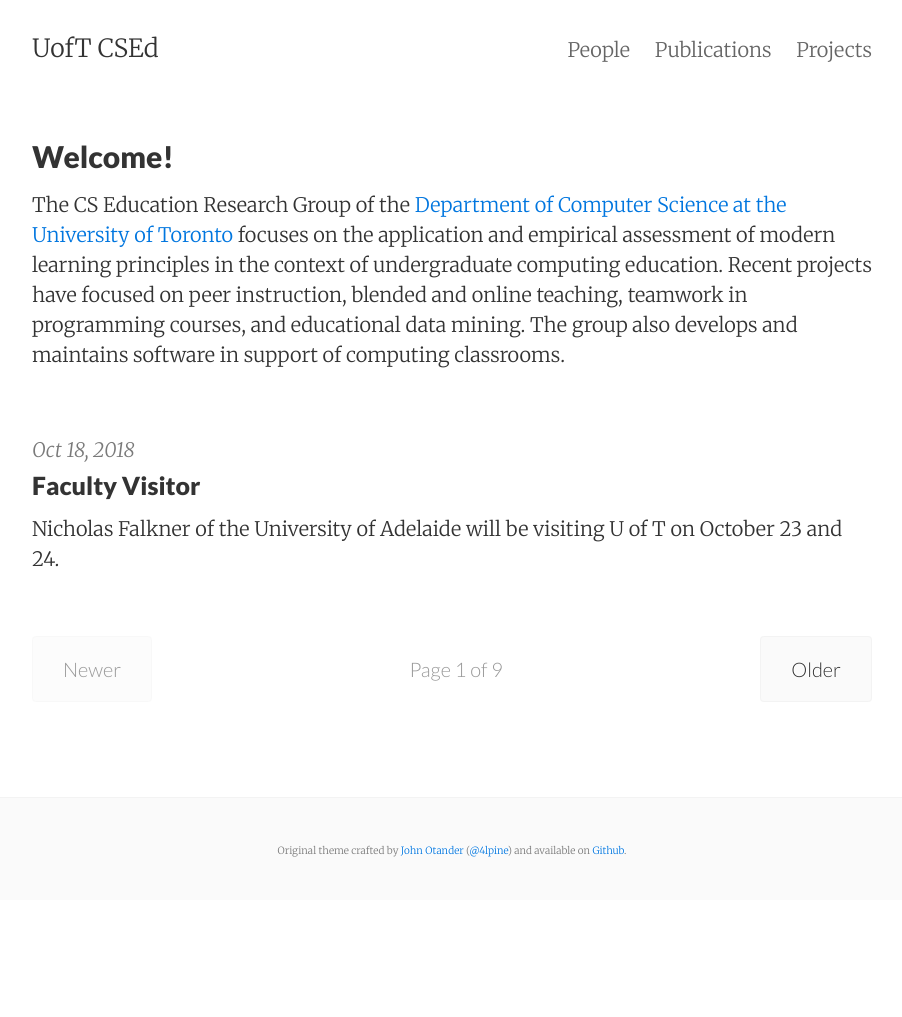
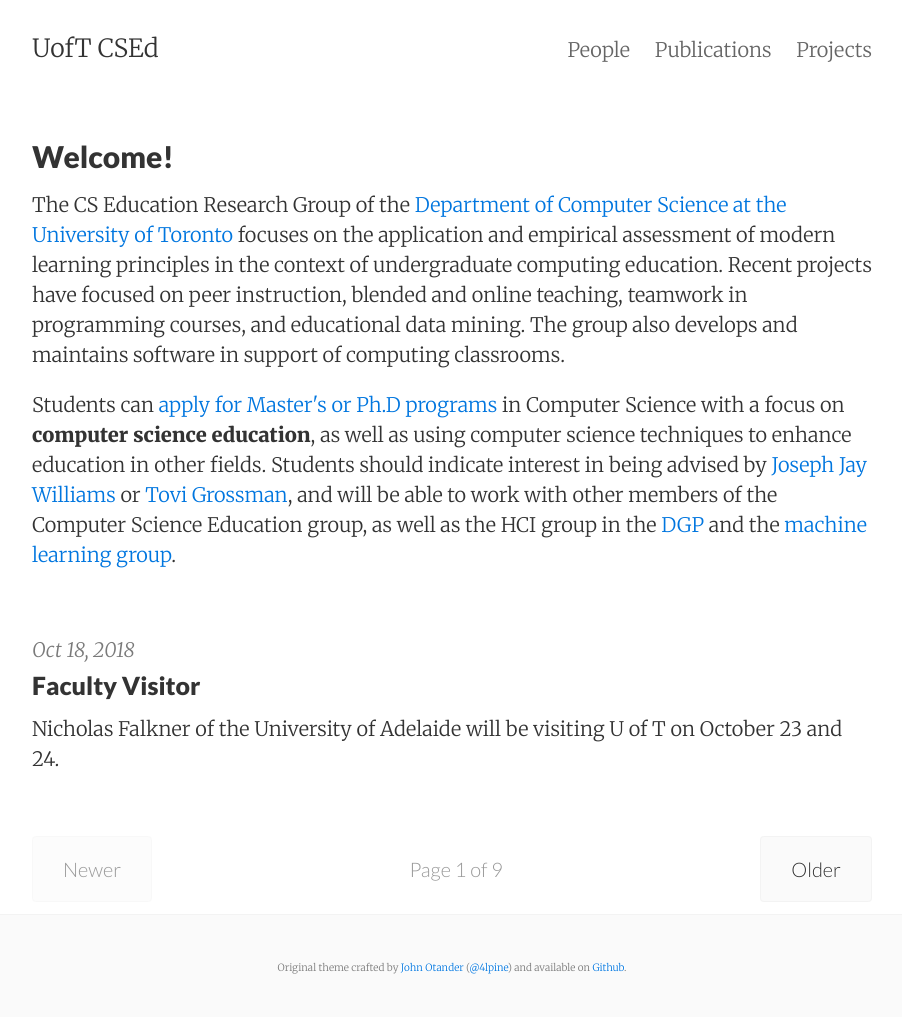
Before and after one commit to uoftcsed/uoftcsed.github.io, a Jekyll site: the page built from index.html, in a window 1280 px wide. Shown: the whole page, without its empty margins (188-1090 px from the left). Built offline with Jekyll 4.4.1, drawn with Linux system fonts in a browser that asks for light colours; the list of posts is cut into pages by our own code; before the commit the page ends 900 px from its top, so only the background shows below that.

Commit message:
Add Joseph grad recruitment

```diff
--- a/index.html
+++ b/index.html
@@ -14,6 +14,9 @@
     on peer instruction, blended and online teaching, teamwork in
     programming courses, and educational data mining. The group also
     develops and maintains software in support of computing classrooms.
+  </p>
+  <p>
+    Students can <a href="http://web.cs.toronto.edu/Graduate/prospective_gradwhy.htm">apply for Master's or Ph.D programs</a> in Computer Science with a focus on <span class="bold">computer science education</span>, as well as using computer science techniques to enhance education in other fields. Students should indicate interest in being advised by <a href="http://www.josephjaywilliams.com/">Joseph Jay Williams</a> or <a href="http://www.tovigrossman.com/">Tovi Grossman</a>, and will be able to work with other members of the Computer Science Education group, as well as the HCI group in the <a href="http://www.dgp.toronto.edu/home/people">DGP</a> and the <a href="http://www.cs.toronto.edu:40292/">machine learning group</a>.
   </p>
 
   <div class="posts">
```
